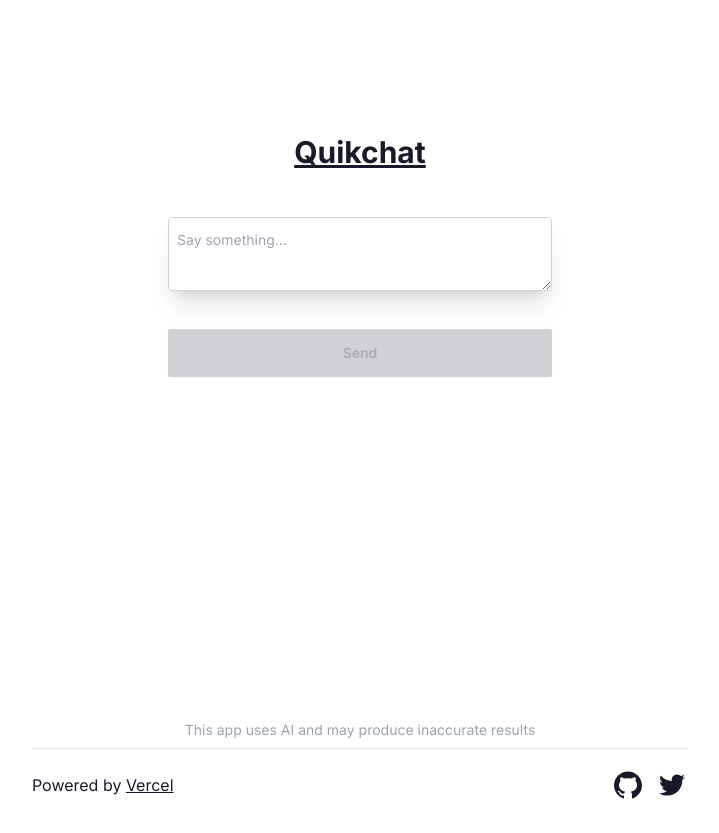
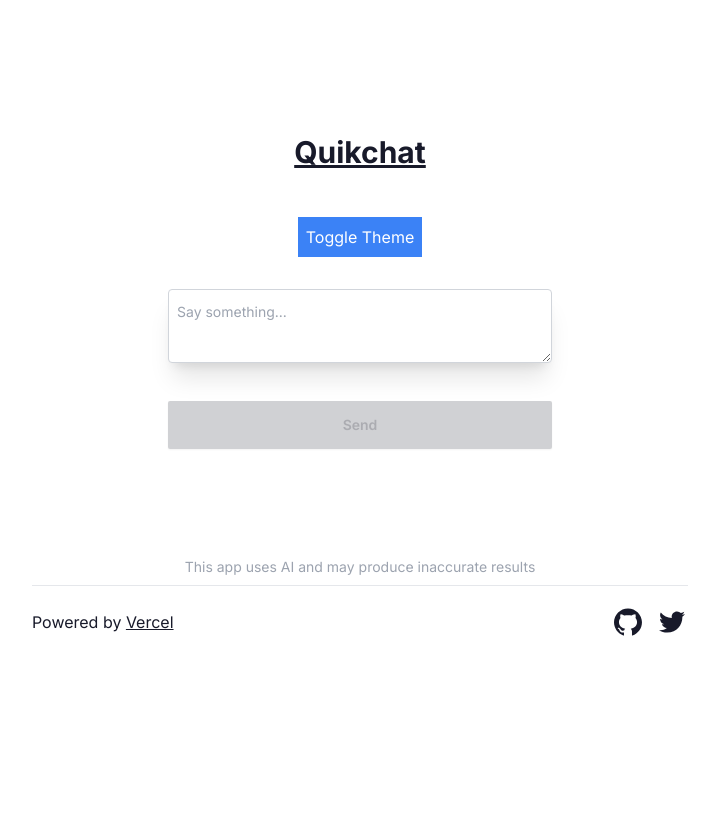
Before and after one commit to JohnPevien/quickchat-ai, a Next.js app: page / in a window 1280 px wide. Shown: the whole page, without its empty margins (280-999 px from the left). After the commit the page ends 800 px from the top, so only its background shows below. Built offline with nearby package versions, Linux system fonts and the light colour scheme.

Commit message:
refactor: Add theme toggle button and update layout in page.tsx

```diff
--- a/app/page.tsx
+++ b/app/page.tsx
@@ -7,6 +7,7 @@
 import { Button, TextField } from "@/components/form";
 import { AiFillGithub, AiOutlineTwitter } from "react-icons/ai";
 import { PAGE_TITLE, PAGE_DESCRIPTION } from "@/config/constants";
+import { useTheme } from "next-themes";
 
 export default function Chat() {
   const { messages, input, handleInputChange, handleSubmit, isLoading } =
@@ -16,6 +17,7 @@
   const formRef = useRef<HTMLFormElement>(null);
   const title = PAGE_TITLE;
   const description = PAGE_DESCRIPTION;
+  const { theme, setTheme } = useTheme();
 
   return (
     <>
@@ -23,9 +25,7 @@
         {title && <title>{title}</title>}
         {description && <meta name="description" content={description} />}
       </Head>
-      <main
-        className={`flex  flex-col items-center min-h-[90vh] justify-start`}
-      >
+      <main className={`flex  flex-col items-center  justify-start`}>
         <Toaster
           position="top-center"
           reverseOrder={false}
@@ -44,6 +44,12 @@
                 <p>{(process.env.PAGE_DESCRIPTION as string) || ""}</p>
               )}
             </header>
+            <button
+              onClick={() => setTheme(theme === "dark" ? "light" : "dark")}
+              className="mb-8 p-2 bg-blue-500 text-white dark:bg-blue-700"
+            >
+              Toggle Theme
+            </button>
             <div className="sm:max-w-[500px] max-w-[300px] w-full flex flex-col items-center gap-5">
               <form onSubmit={handleSubmit} ref={formRef} className="w-full">
                 <TextField
```
